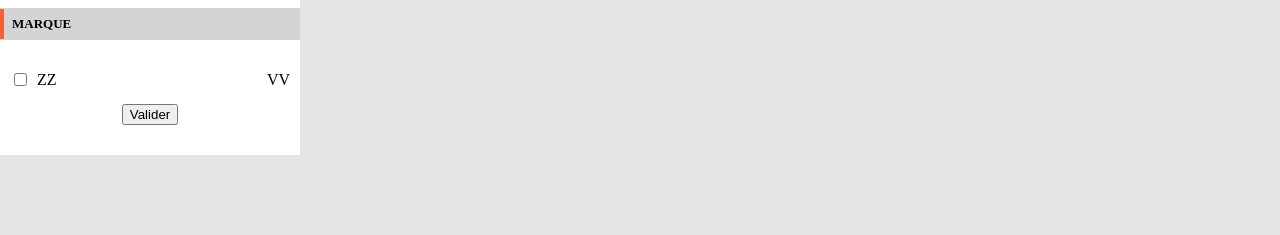
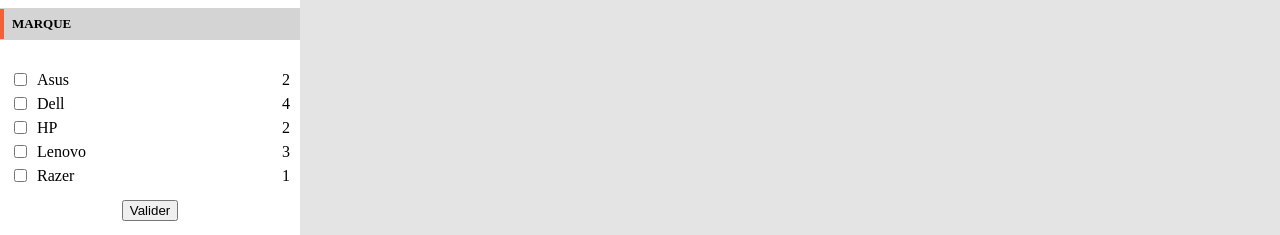
Before and after one commit to allan1989/angular-materiel-net, an Angular app: page / in a window 1280 px wide. Shown: the part 667-902 px from the top of the page. Before the commit the page ends 822 px from the top, so only its background shows below. Built offline with nearby package versions, Linux system fonts and the light colour scheme.

Commit message:
add functionnality brand selection

```diff
--- a/src/app/components/aside/aside.component.html
+++ b/src/app/components/aside/aside.component.html
@@ -4,15 +4,17 @@
     <h4 class="brand-filter-title">Marque</h4>
     <form class="form">
       <ul>
-        <li class="brand-item">
-          <input type="checkbox" value="">
-          <label>
-            <span>ZZ</span>
-            <span>VV</span>
+        <li *ngFor='let item of count | keyvalue'
+            class="brand-item"
+            (change)='handleBrandSelection($event)'>
+          <input type="checkbox" [value]="item.key" [id]="item.key">
+          <label [for]="item.key">
+            <span>{{item.key}}</span>
+            <span>{{item.value}}</span>
           </label>
         </li>
       </ul>
-      <button type="submit">Valider</button>
+      <button (click)='submitBrandSelection($event)' type="submit">Valider</button>
     </form>
   </div>
 </aside>
--- a/src/app/components/aside/aside.component.ts
+++ b/src/app/components/aside/aside.component.ts
@@ -8,10 +8,25 @@
 })
 export class AsideComponent implements OnInit {
 
+  count:any = [];
+  selection:any[] = [];
+
   constructor(private ProductsService: ProductsService) { }
 
   ngOnInit(): void {
-    console.log(this.ProductsService.getBrands())
+    this.count = this.ProductsService.getCount();
+  }
+  handleBrandSelection($event:any) {
+    let currentValue = $event.target.value;
+    if(this.selection.indexOf(currentValue) === -1) {
+      this.selection.push(currentValue)
+    }else{
+      this.selection = this.selection.filter(item => item !== currentValue)
+    }
+  }
+  submitBrandSelection($event:any){
+    $event.preventDefault();
+    console.log(this.selection)
   }
 
 }
--- a/src/app/services/products.service.ts
+++ b/src/app/services/products.service.ts
@@ -1,22 +1,19 @@
 import { Injectable } from '@angular/core';
-import { productInfo } from '../../assets/data';
 import  data  from '../../assets/data';
-
-type obj = {
-  name: string,
-  count: number
-}
 
 @Injectable({
   providedIn: 'root'
 })
 export class ProductsService {
+  count: any = {};
 
   constructor() {}
 
-  getBrands(){
-
-      return data.map(el => el.brand).filter((el,i,arr) => arr.indexOf(el) === i);
+  getCount():object{
+    data.forEach(el => {
+      this.count[el.brand] = (this.count[el.brand] || 0) + 1
+    });
+    return this.count;
   }
 
 }
```
